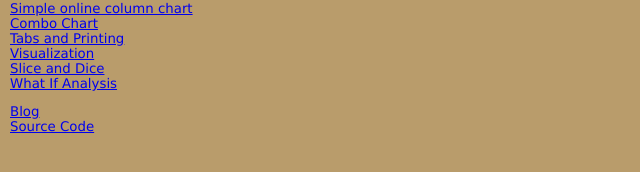
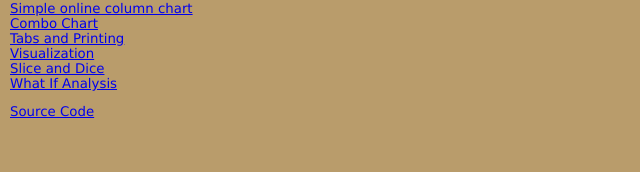
Before and after one commit to jalaludin/KwiknDirty-BI-with-JavaScript-and-SharePoint, a plain HTML site: page menu.html in a window 1280 px wide. Shown: the part 164-336 px from the top of the page, without its empty margins (0-640 px from the left). Drawn offline with Linux system fonts and the light colour scheme.

Commit message:
Update menu.html

```diff
--- a/menu.html
+++ b/menu.html
@@ -25,7 +25,7 @@ body {
 <a href="SlicenDice.html" target="content">Slice and Dice</a><br />
 <a href="WhatIf.html" target="content">What If Analysis</a><br />
 <p>
-<a href="http://kwikndirtybi.blogspot.com/" target="_new">Blog</a><br />
+<!--<a href="http://kwikndirtybi.blogspot.com/" target="_new">Blog</a><br />-->
 <a href="https://github.com/vijaytv/KwiknDirty-BI-with-JavaScript-and-SharePoint" target="_new">Source Code</a><br />
 </p>
 
```
